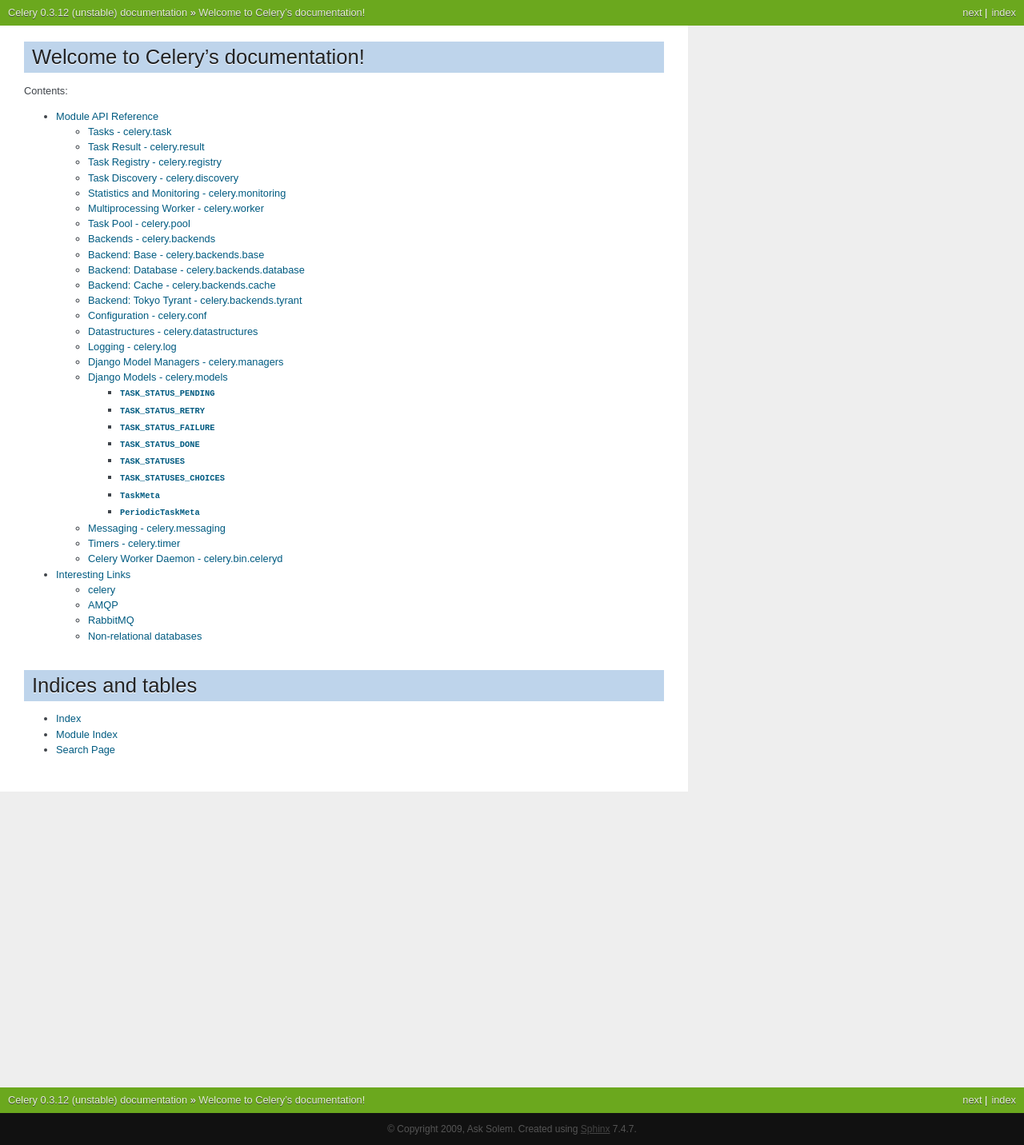
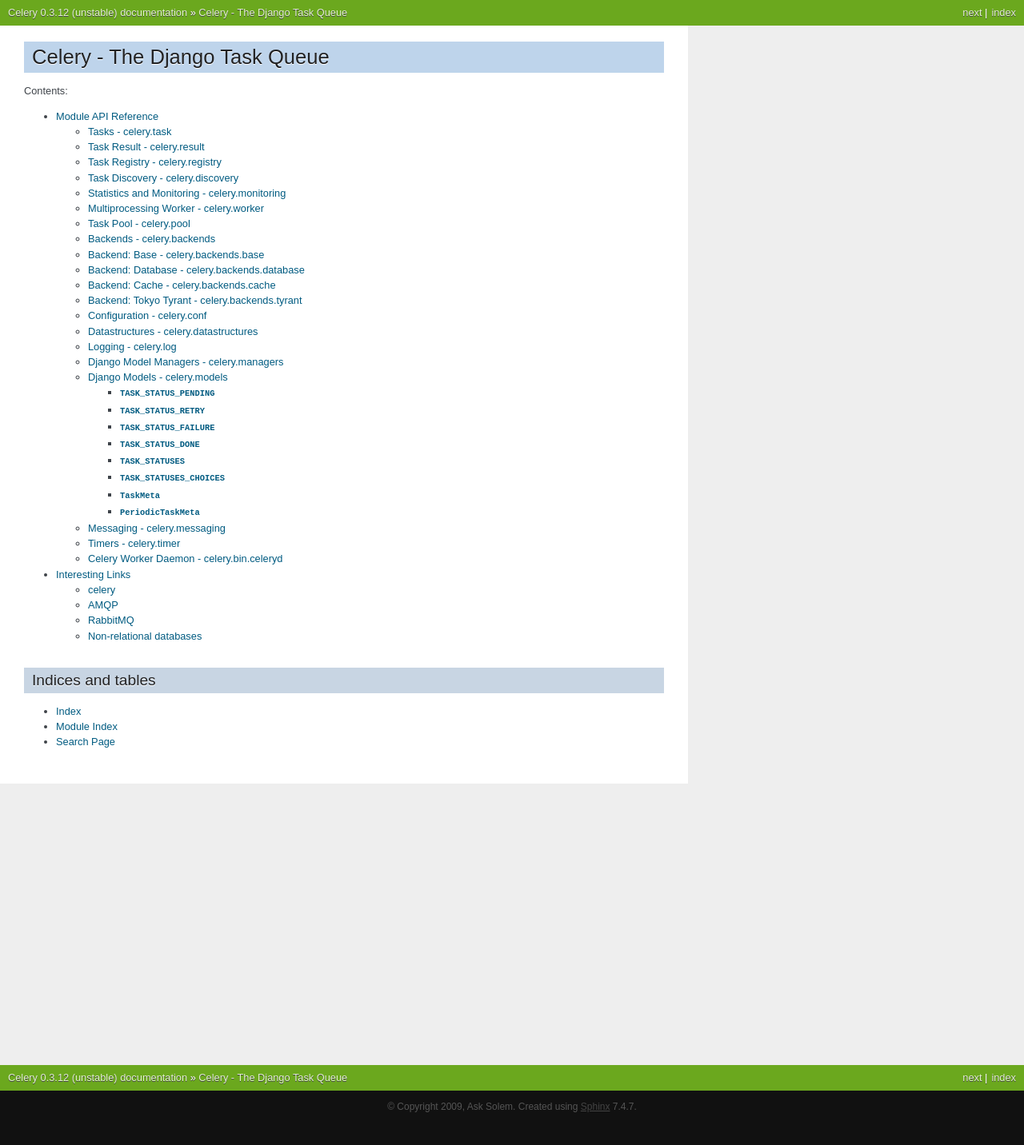
Before and after one commit to Klinikumxd/celery, a Sphinx documentation site: the page built from docs/index.rst, in a window 1280 px wide. Shown: the whole page at 80% size. Built offline with Sphinx 7.4.7, drawn with Linux system fonts in a browser that asks for light colours; after the commit the page ends 1404 px from its top, so only the background shows below that.

Commit message:
Sphinx: Change title

```diff
--- a/docs/index.rst
+++ b/docs/index.rst
@@ -2,8 +2,9 @@
    You can adapt this file completely to your liking, but it should at least
    contain the root `toctree` directive.
 
-Welcome to Celery's documentation!
-==================================
+================================
+ Celery - The Django Task Queue
+================================
 
 Contents:
 
```
